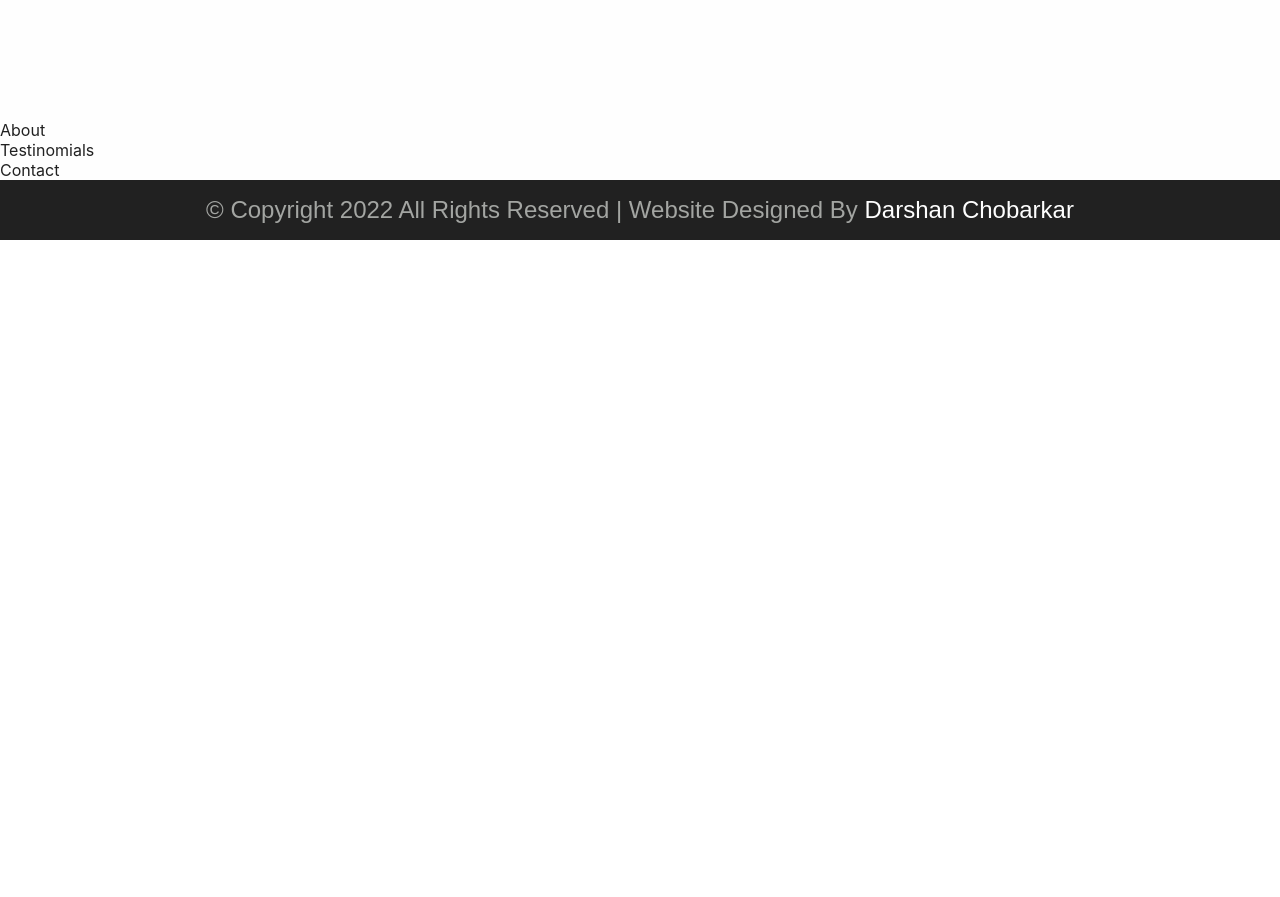
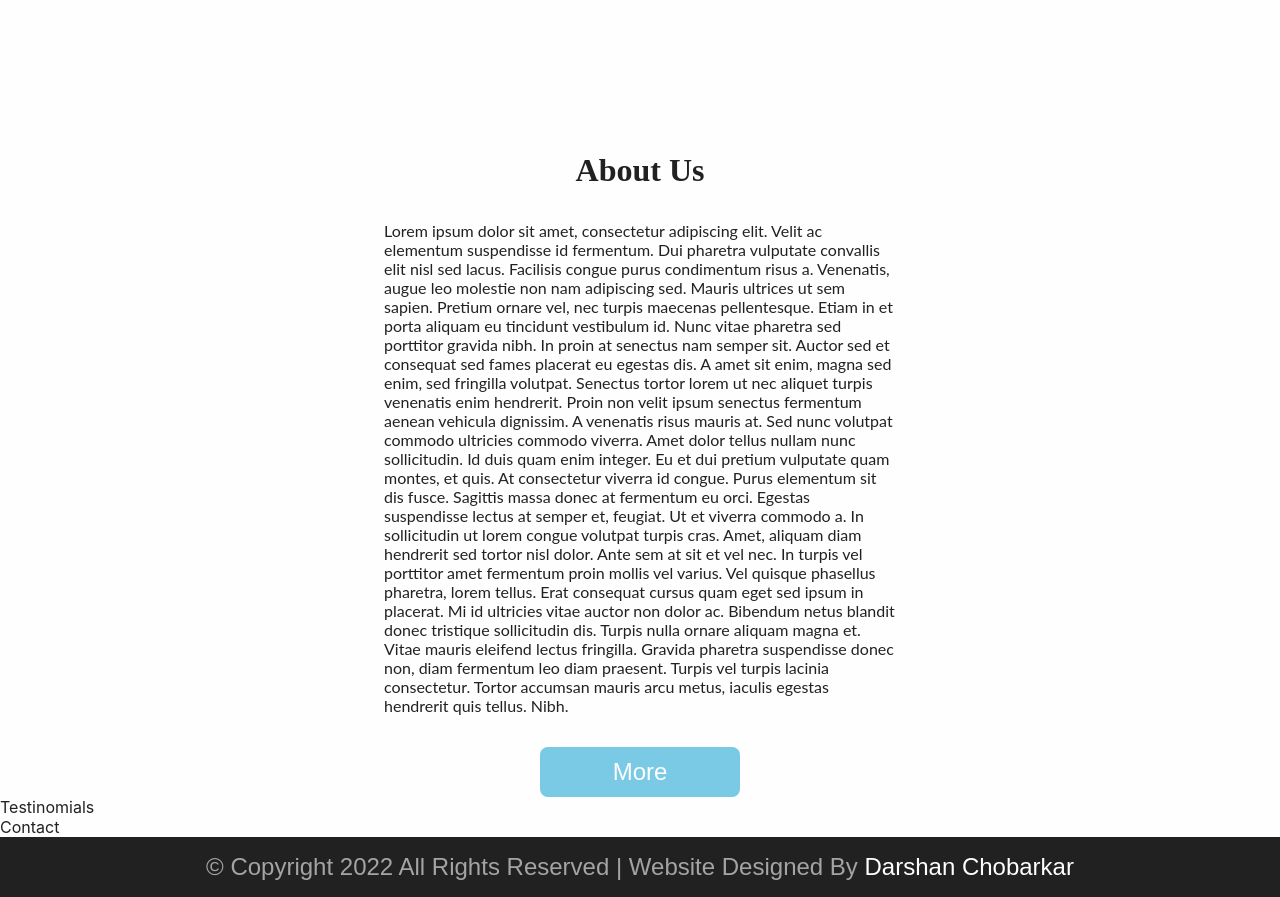
Before and after one commit to dchobarkar/Gopalkar-Company, a React (Create React App) app: page / in a window 1280 px wide. Shown: the part 1160-2057 px from the top of the page. Before the commit the page ends 1400 px from the top, so only its background shows below. Built offline with nearby package versions, Linux system fonts and the light colour scheme.

Commit message:
About section Modified

```diff
--- a/src/components/LandingPage/About/About.css.js
+++ b/src/components/LandingPage/About/About.css.js
@@ -1,3 +1,71 @@
-const AboutCSS = { root: {} };
+const AboutCSS = {
+  root: {
+    minHeight: "75vh",
+    padding: "1rem 30px",
+    display: "flex",
+    flexDirection: "column",
+    justifyContent: "center",
+    alignItems: "center",
+  },
+
+  header: {
+    padding: "2rem",
+    fontSize: "var(--mobView-2)",
+    fontFamily: "Liber_Baskerville",
+  },
+
+  text: {
+    paddingBottom: "2rem",
+    fontSize: "var(--mobView-4)",
+    fontFamily: "Lato,sans-serif",
+  },
+
+  link: {
+    width: "200px",
+    height: "50px",
+    padding: "0.4rem",
+    display: "flex",
+    justifyContent: "center",
+    alignItems: "center",
+    borderRadius: "0.5rem",
+    fontFamily: "Montserrat, sans-serif",
+    fontSize: "var(--mobView-3)",
+    textDecoration: "none",
+    color: "var(--text-white)",
+    backgroundColor: "var(--accent)",
+  },
+
+  /* Tablet view */
+  "@media only screen and (min-width: 401px) and (max-width: 960px)": {
+    root: {
+      padding: "0 60px",
+    },
+
+    header: {
+      fontSize: "var(--tabView-2)",
+    },
+
+    text: {
+      maxWidth: "50vw",
+      fontSize: "var(--tabView-4)",
+    },
+  },
+
+  /* Desktop view */
+  "@media only screen and (min-width: 961px)": {
+    root: {
+      padding: "0px 120px",
+    },
+
+    header: {
+      fontSize: "var(--desView-2)",
+    },
+
+    text: {
+      maxWidth: "40vw",
+      fontSize: "var(--desView-4)",
+    },
+  },
+};
 
 export default AboutCSS;
--- a/src/components/LandingPage/About/About.js
+++ b/src/components/LandingPage/About/About.js
@@ -1,5 +1,6 @@
 import React from "react";
 import { makeStyles } from "@material-ui/styles";
+import { Link } from "react-router-dom";
 
 import AboutCSS from "./About.css";
 
@@ -10,7 +11,43 @@ const useStyles = makeStyles({ ...AboutCSS });
 function About() {
   const classes = useStyles();
 
-  return <div className={classes.root}>About</div>;
+  return (
+    <div className={classes.root}>
+      <h2 className={classes.header}>About Us</h2>
+      <p className={classes.text}>
+        Lorem ipsum dolor sit amet, consectetur adipiscing elit. Velit ac
+        elementum suspendisse id fermentum. Dui pharetra vulputate convallis
+        elit nisl sed lacus. Facilisis congue purus condimentum risus a.
+        Venenatis, augue leo molestie non nam adipiscing sed. Mauris ultrices ut
+        sem sapien. Pretium ornare vel, nec turpis maecenas pellentesque. Etiam
+        in et porta aliquam eu tincidunt vestibulum id. Nunc vitae pharetra sed
+        porttitor gravida nibh. In proin at senectus nam semper sit. Auctor sed
+        et consequat sed fames placerat eu egestas dis. A amet sit enim, magna
+        sed enim, sed fringilla volutpat. Senectus tortor lorem ut nec aliquet
+        turpis venenatis enim hendrerit. Proin non velit ipsum senectus
+        fermentum aenean vehicula dignissim. A venenatis risus mauris at. Sed
+        nunc volutpat commodo ultricies commodo viverra. Amet dolor tellus
+        nullam nunc sollicitudin. Id duis quam enim integer. Eu et dui pretium
+        vulputate quam montes, et quis. At consectetur viverra id congue. Purus
+        elementum sit dis fusce. Sagittis massa donec at fermentum eu orci.
+        Egestas suspendisse lectus at semper et, feugiat. Ut et viverra commodo
+        a. In sollicitudin ut lorem congue volutpat turpis cras. Amet, aliquam
+        diam hendrerit sed tortor nisl dolor. Ante sem at sit et vel nec. In
+        turpis vel porttitor amet fermentum proin mollis vel varius. Vel quisque
+        phasellus pharetra, lorem tellus. Erat consequat cursus quam eget sed
+        ipsum in placerat. Mi id ultricies vitae auctor non dolor ac. Bibendum
+        netus blandit donec tristique sollicitudin dis. Turpis nulla ornare
+        aliquam magna et. Vitae mauris eleifend lectus fringilla. Gravida
+        pharetra suspendisse donec non, diam fermentum leo diam praesent. Turpis
+        vel turpis lacinia consectetur. Tortor accumsan mauris arcu metus,
+        iaculis egestas hendrerit quis tellus. Nibh.
+      </p>
+
+      <Link className={classes.link} to="/about">
+        More
+      </Link>
+    </div>
+  );
 }
 
 export default About;
--- a/src/components/LandingPage/Services/Services.css.js
+++ b/src/components/LandingPage/Services/Services.css.js
@@ -1,6 +1,7 @@
 const ServicesCSS = {
   root: {
-    height: "75vh",
+    minHeight: "75vh",
+    padding: "0 30px",
     display: "flex",
     flexDirection: "column",
     justifyContent: "center",
```
